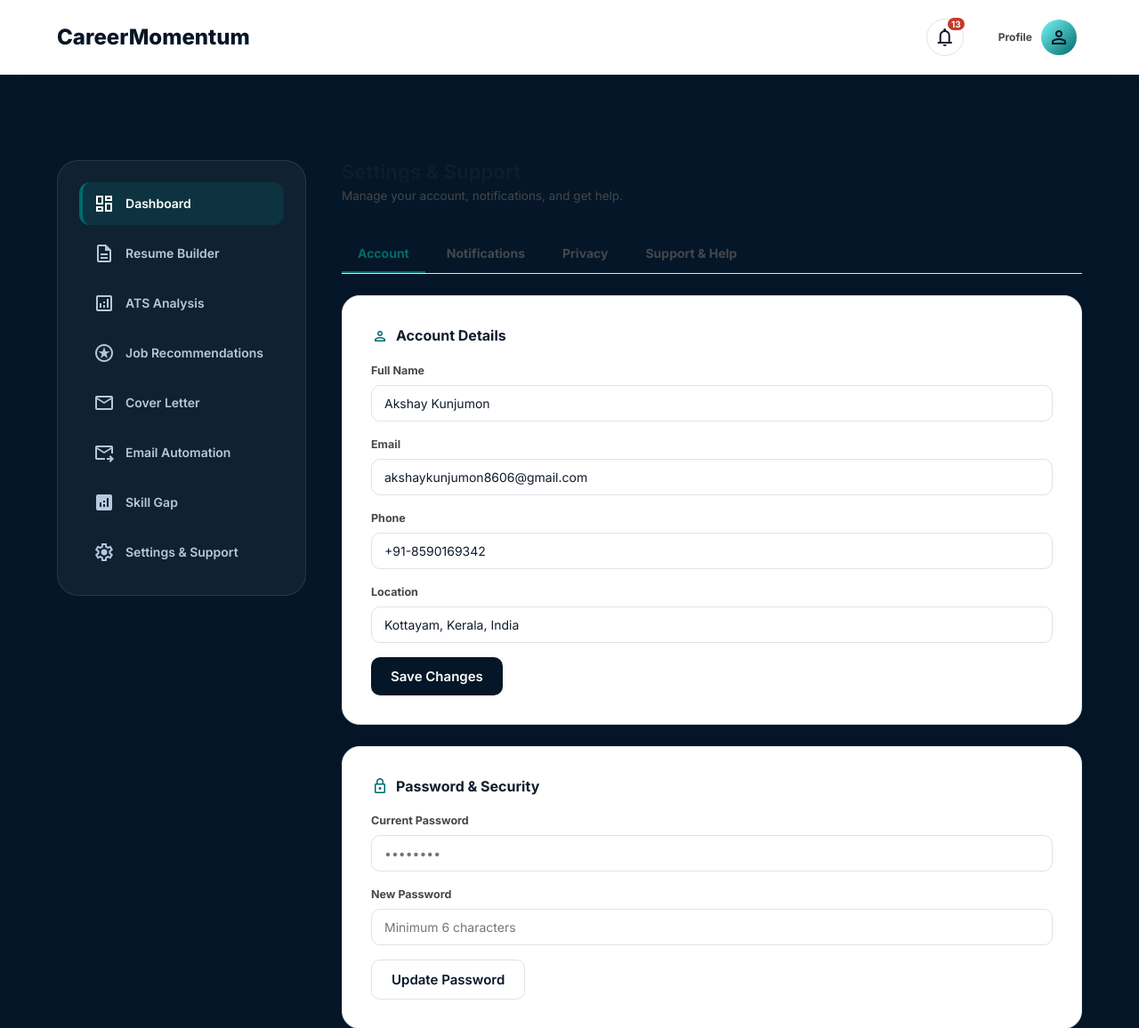
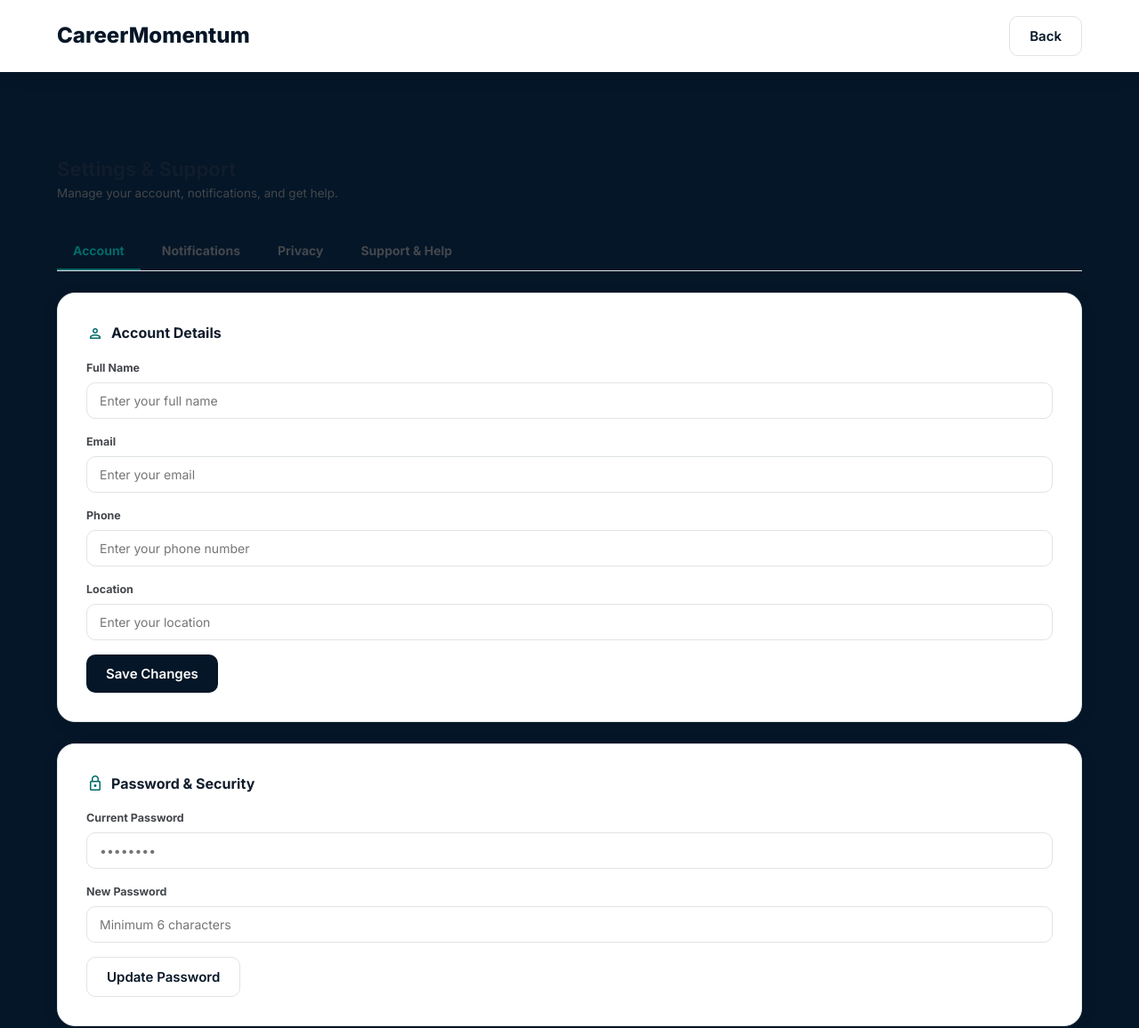
Before and after one commit to Melbin-Varghese/Job_Assistant_Webapp, a Flask app: page /support_user in a window 1280 px wide. Shown: the top 1156 px of the page at 89% size. Run offline with Flask 3, Linux system fonts and the light colour scheme.

Commit message:
desigin changes

```diff
--- a/routes/pages.py
+++ b/routes/pages.py
@@ -59,3 +59,8 @@ def terms_of_services():
 
 
 # ----------settings_support_user page ----------
+
+
+@pages_bp.route("/settings_support_user.html")
+def settings_support_user():
+    return render_template("settings_support_user.html")
--- a/templates/ats_checker.html
+++ b/templates/ats_checker.html
@@ -203,6 +203,9 @@
         </div>
     </div>
 </div>
+<div>
+  <button type="button" class="btn btn-outline" onclick="history.back()" class="btn btn-ghost">Back</button>
+</div>
 
 <script>
     let activeTab = 'paste';
--- a/templates/coming_soon.html
+++ b/templates/coming_soon.html
@@ -63,9 +63,7 @@
             It will be available in a future update.
         </p>
 
-        <a href="/" class="btn btn-primary btn-home">
-            ← Back to Home
-        </a>
+        <button type="button" class="btn btn-outline" onclick="history.back()" class="btn btn-ghost">Back</button>
     </div>
 
 </body>
--- a/templates/cover_letter.html
+++ b/templates/cover_letter.html
@@ -119,7 +119,9 @@
 </main>
 
 <footer class="letter-footer">Inkwell drafts from what's actually on your resume — nothing invented, nothing generic.</footer>
-
+<div>
+  <button type="button" class="btn btn-outline" onclick="history.back()" class="btn btn-ghost">Back</button>
+</div>
 <script>
   const dropzone = document.getElementById('dropzone');
   const fileInput = document.getElementById('resume');
--- a/templates/recommendation.html
+++ b/templates/recommendation.html
@@ -59,6 +59,10 @@
   <!-- RESULTS -->
   <div id="results"></div>
 </div>
+<div>
+  <button type="button" class="btn btn-outline" onclick="history.back()" class="btn btn-ghost">Back</button>
+</div>
+
 
 <script>
   const dropzone   = document.getElementById('dropzone');
--- a/templates/settings_support_user.html
+++ b/templates/settings_support_user.html
@@ -58,21 +58,7 @@
 
 
     <div class="nav-buttons">
-      <button class="nav-icon-btn" type="button" aria-label="Notifications">
-        <span class="material-symbols-outlined">notifications</span>
-        <span class="nav-badge">13</span>
-      </button>
-
-      <div class="topbar-divider"></div>
-
-      <a href="{{ url_for('seeker_auth.profile') }}" style="text-decoration:none;">
-        <div class="user-chip">
-          <span class="user-role">Profile</span>
-          <div class="user-avatar">
-            <span class="material-symbols-outlined">person</span>
-          </div>
-        </div>
-      </a>
+      <button type="button" class="btn btn-outline" onclick="history.back()">Back</button>
     </div>
   </nav>
 
@@ -81,46 +67,7 @@
       <div class="dashboard-wrap">
 
         <!-- Sidebar -->
-        <aside class="sidebar">
 
-
-          <nav class="sidebar-nav">
-            <a href="{{ url_for('seeker_auth.seeker_dashboard') }}" class="active">
-              <span class="material-symbols-outlined">dashboard</span>
-              <span>Dashboard</span>
-            </a>
-            <a href="{{ url_for('seeker_auth.resume_builder') }}">
-              <span class="material-symbols-outlined">description</span>
-              <span>Resume Builder</span>
-            </a>
-            <a href="{{ url_for('ats_checker.ats_checker_page') }}">
-              <span class="material-symbols-outlined">analytics</span>
-              <span>ATS Analysis</span>
-            </a>
-            <a href="{{ url_for('recommendation.recommendation_page') }}">
-              <span class="material-symbols-outlined">stars</span>
-              <span>Job Recommendations</span>
-            </a>
-            <a href="{{ url_for('cover_letter.cover_letter') }}">
-              <span class="material-symbols-outlined">mail</span>
-              <span>Cover Letter</span>
-            </a>
-            <a href="/templates/auto.html">
-              <span class="material-symbols-outlined">forward_to_inbox</span>
-              <span>Email Automation</span>
-            </a>
-            <a href="{{ url_for('seeker_auth.skill_gap') }}">
-              <span class="material-symbols-outlined" style="font-variation-settings: 'FILL' 1;">analytics</span>
-              <span>Skill Gap</span>
-            </a>
-            <a href="{{ url_for('seeker_auth.settings') }}">
-              <span class="material-symbols-outlined">settings</span>
-              <span>Settings &amp; Support</span>
-            </a>
-          </nav>
-
-
-        </aside>
 
         <div class="dashboard-main">
           <div class="dashboard-header">
@@ -143,19 +90,19 @@
               <p class="profile-section-title"><span class="material-symbols-outlined">person</span>Account Details</p>
               <div class="settings-field">
                 <label for="stName">Full Name</label>
-                <input type="text" id="stName" value="Akshay Kunjumon" />
+                <input type="text" id="stName" placeholder="Enter your full name" />
               </div>
               <div class="settings-field">
                 <label for="stEmail">Email</label>
-                <input type="email" id="stEmail" value="akshaykunjumon8606@gmail.com" />
+                <input type="email" id="stEmail" placeholder="Enter your email" />
               </div>
               <div class="settings-field">
                 <label for="stPhone">Phone</label>
-                <input type="tel" id="stPhone" value="+91-8590169342" />
+                <input type="tel" id="stPhone" placeholder="Enter your phone number" />
               </div>
               <div class="settings-field">
                 <label for="stLocation">Location</label>
-                <input type="text" id="stLocation" value="Kottayam, Kerala, India" />
+                <input type="text" id="stLocation" placeholder="Enter your location" />
               </div>
               <button class="btn btn-primary" type="button">Save Changes</button>
             </div>
--- a/templates/user.html
+++ b/templates/user.html
@@ -72,7 +72,7 @@
               <span class="material-symbols-outlined" style="font-variation-settings: 'FILL' 1;">analytics</span>
               <span>AI Career Coach</span>
             </a>
-            <a href="{{ url_for('seeker_auth.settings') }}">
+            <a href="{{ url_for('support_user') }}">
               <span class="material-symbols-outlined">settings</span>
               <span>Settings & Support</span>
             </a>
@@ -303,6 +303,7 @@
   <footer class="footer">
     <div>
       <a href="{{ url_for('index') }}" class="btn btn-ghost">Logout</a>
+
     </div>
     <div class="footer-links">
       <a href="privacy_policy.html">Privacy Policy</a>
```
Also changed, not shown: templates/ai_assistant.html (+3 -12 lines), templates/profile_user.html (+2 -41 lines).
